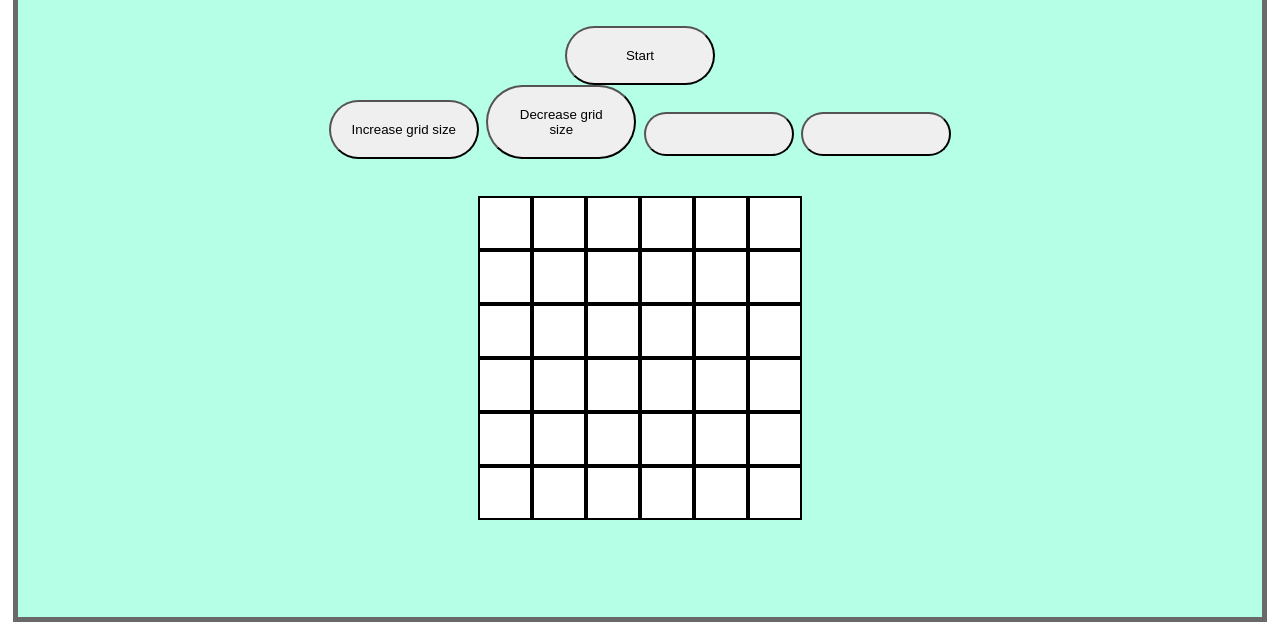
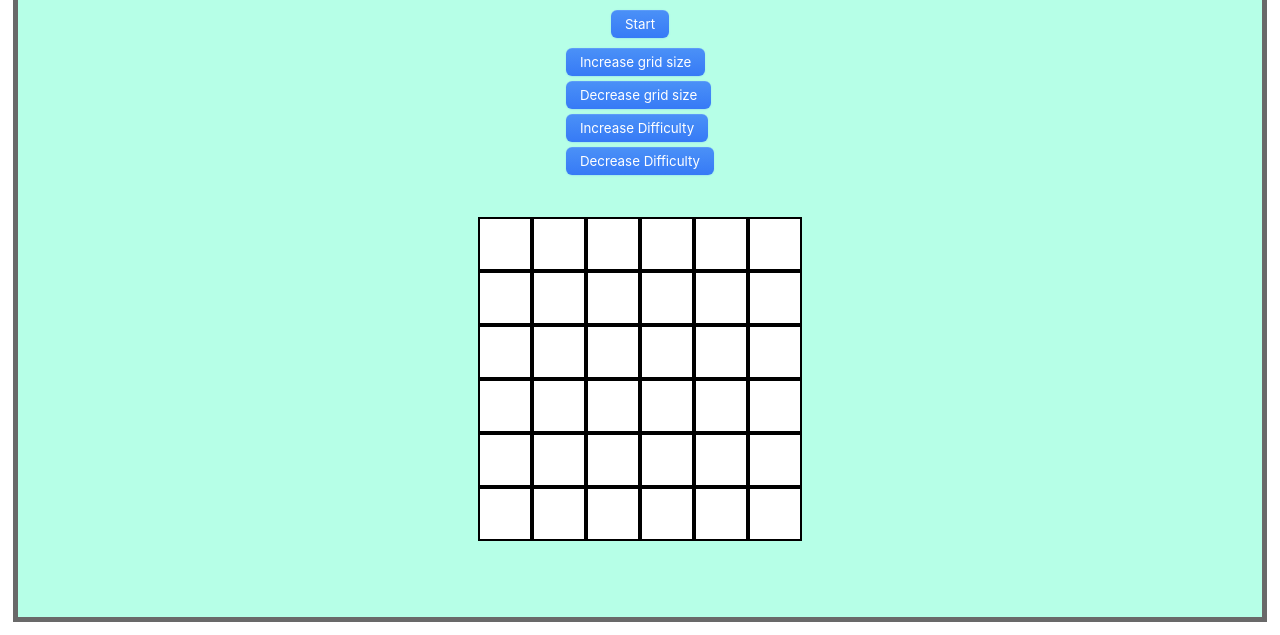
Before and after one commit to Marskipus/nopixelthermite, a plain HTML site: page index.html in a window 1280 px wide. Shown: the part 165-800 px from the top of the page. Drawn offline with Linux system fonts and the light colour scheme.

Commit message:
formatting and declared constants

```diff
--- a/index.html
+++ b/index.html
@@ -18,8 +18,8 @@
         <div>
             <button class="settingbutton" data-increase-grid-size>Increase grid size</button>
             <button class="settingbutton" data-decrease-grid-size>Decrease grid size</button>
-            <button class="settingbutton"></button>
-            <button class="settingbutton"></button>
+            <button class="settingbutton" data-increase-grid-difficulty>Increase Difficulty</button>
+            <button class="settingbutton" data-decrease-grid-difficulty>Decrease Difficulty</button>
         </div>
 
         <div id="grid-container-container">
--- a/style.css
+++ b/style.css
@@ -1,3 +1,6 @@
+html {
+    box-sizing: border-box;
+}
 .box {
     border: 2px solid black;
     background-color: white;
@@ -49,12 +52,27 @@
     padding: 10%;
 }
 .settingbutton {
-    padding: 20px;
-    width: 150px;
-    border-radius: 50px;
+    margin: 5px;
+    display: flex;
+    flex-direction: column;
+    align-items: center;
+    padding: 6px 14px;
+    font-family: -apple-system, BlinkMacSystemFont, 'Roboto', sans-serif;
+    border-radius: 6px;
+    border: none;
     cursor: pointer;
-
+    color: #fff;
+    background: linear-gradient(180deg, #4B91F7 0%, #367AF6 100%);
+     background-origin: border-box;
+    box-shadow: 0px 0.5px 1.5px rgba(54, 122, 246, 0.25), inset 0px 0.8px 0px -0.25px rgba(255, 255, 255, 0.2);
+    user-select: none;
+    -webkit-user-select: none;
+    touch-action: manipulation;
 }
+.settingbutton:focus {
+    box-shadow: inset 0px 0.8px 0px -0.25px rgba(255, 255, 255, 0.2), 0px 0.5px 1.5px rgba(54, 122, 246, 0.25), 0px 0px 0px 3.5px rgba(58, 108, 217, 0.5);
+    outline: 0;
+  }
 .winmenu {
     display: none;
     position: fixed;
```
Also changed, not shown: main.js (+1 -1 lines).
